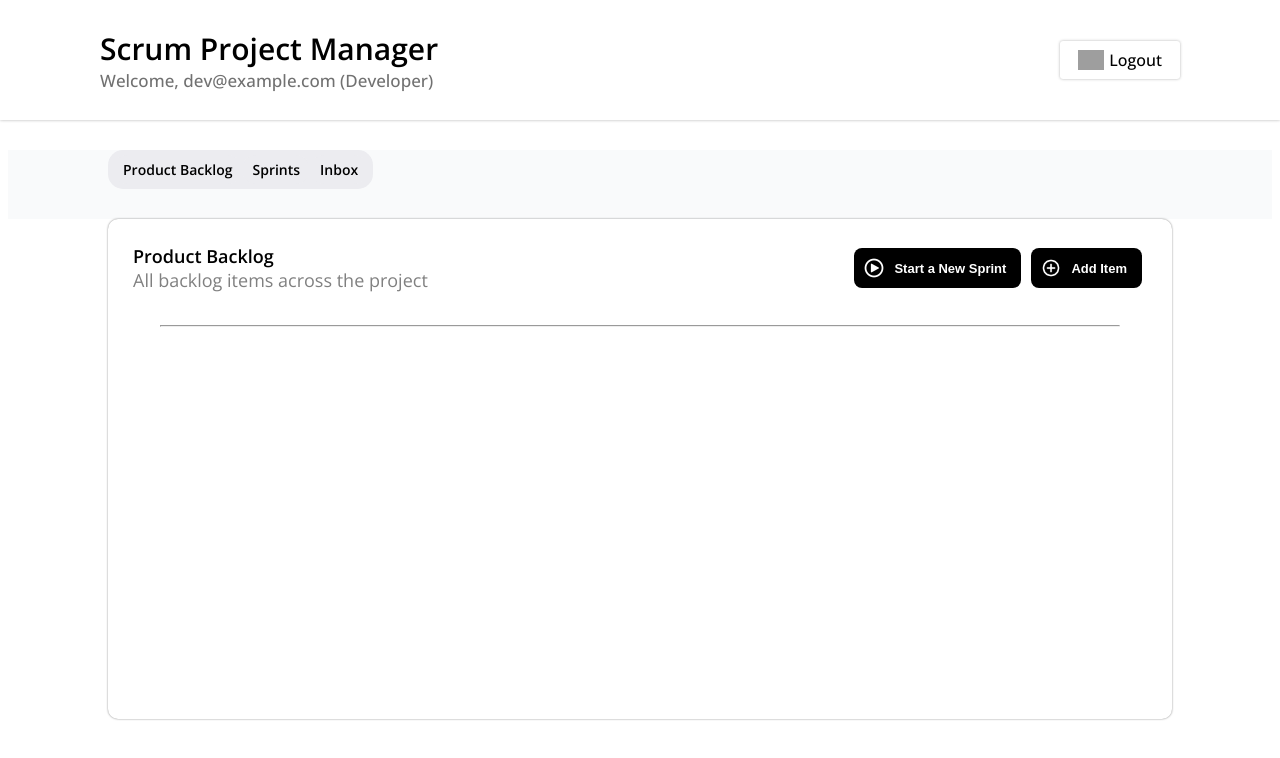
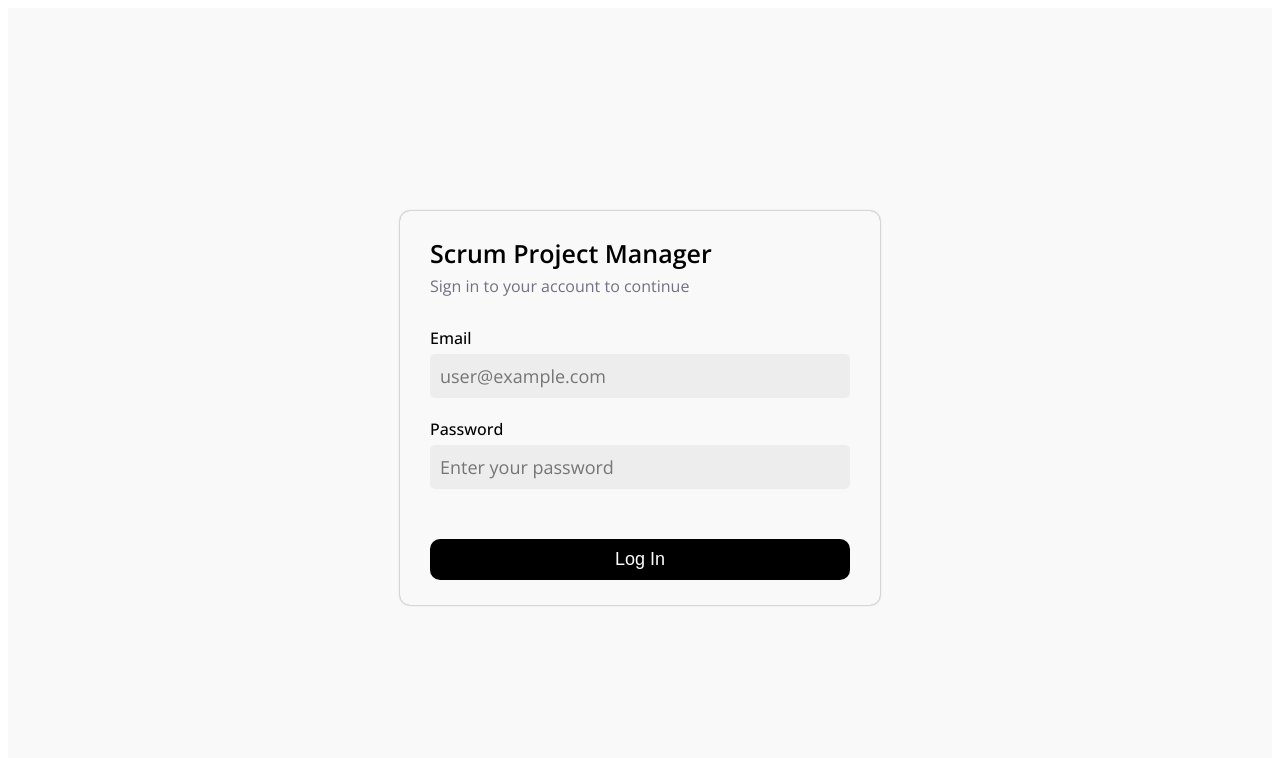
Before and after one commit to xena-p/CPS406, a React (Vite) app in the folder frontend/: page / in a window 1280 px wide. Shown: the top 758 px of the page. Built offline with nearby package versions, Linux system fonts and the light colour scheme; grey boxes are pictures that could not be loaded.

Commit message:
Add routing

```diff
--- a/frontend/package.json
+++ b/frontend/package.json
@@ -11,7 +11,8 @@
   },
   "dependencies": {
     "react": "^19.2.4",
-    "react-dom": "^19.2.4"
+    "react-dom": "^19.2.4",
+    "react-router-dom": "^7.14.0"
   },
   "devDependencies": {
     "@eslint/js": "^9.39.4",
--- a/frontend/src/App.tsx
+++ b/frontend/src/App.tsx
@@ -1,4 +1,5 @@
 import { useState } from 'react'
+import { BrowserRouter, Routes, Route } from 'react-router-dom'
 import './App.css'
 import LoginForm from './components/LoginForm.tsx'
 import DashboardPage from './components/DashboardPage.tsx'
@@ -6,10 +7,12 @@ import DashboardPage from './components/DashboardPage.tsx'
 
 function App() {
   return (
-    <>
-      <DashboardPage />
-
-    </>
+    <BrowserRouter>
+      <Routes>
+        <Route path="/" element={<LoginForm />} />
+        <Route path="/dashboard" element={<DashboardPage />} />
+      </Routes>
+    </BrowserRouter>
   )
 }
 
--- a/frontend/src/components/LoginForm.tsx
+++ b/frontend/src/components/LoginForm.tsx
@@ -1,5 +1,20 @@
 import './styles/LoginForm.css'
+import { useNavigate } from 'react-router-dom';
+import { useState } from 'react';
+
 function LoginForm(){
+  const navigate = useNavigate();
+  const [ email, setEmail ] = useState("");
+  const [ password, setPassword ] = useState("");
+
+  const handleLogin = () => {
+    if (email === 'dev@example.com' && password === 'password'){
+      navigate('/dashboard');
+    } else {
+      navigate('/dashboard');
+    }
+  };
+
   return(
     <div className="login-page">
       <div className="login-popup">
@@ -12,7 +27,10 @@ function LoginForm(){
         <p className="input-prompt">Password</p>
         <input type="password" className="password" placeholder="Enter your password" />
 
-        <div className="login-btn-div">
+        <div
+          className="login-btn-div"
+          onClick={handleLogin}
+        >
           <button className="login-btn">Log In</button>
         </div>
       </div>
```
Also changed, not shown: 1 other file (tests, documents, lock files or other folders).
